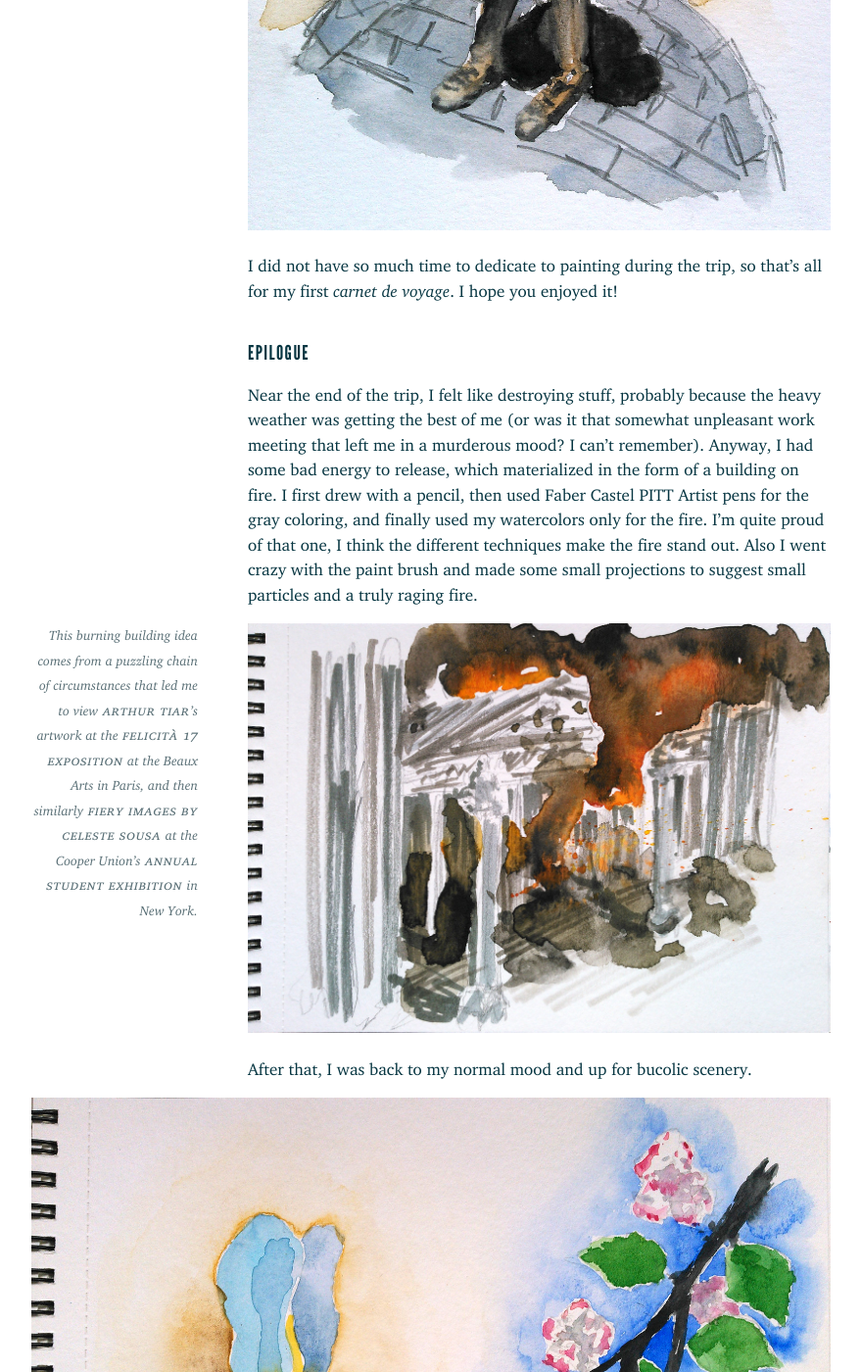
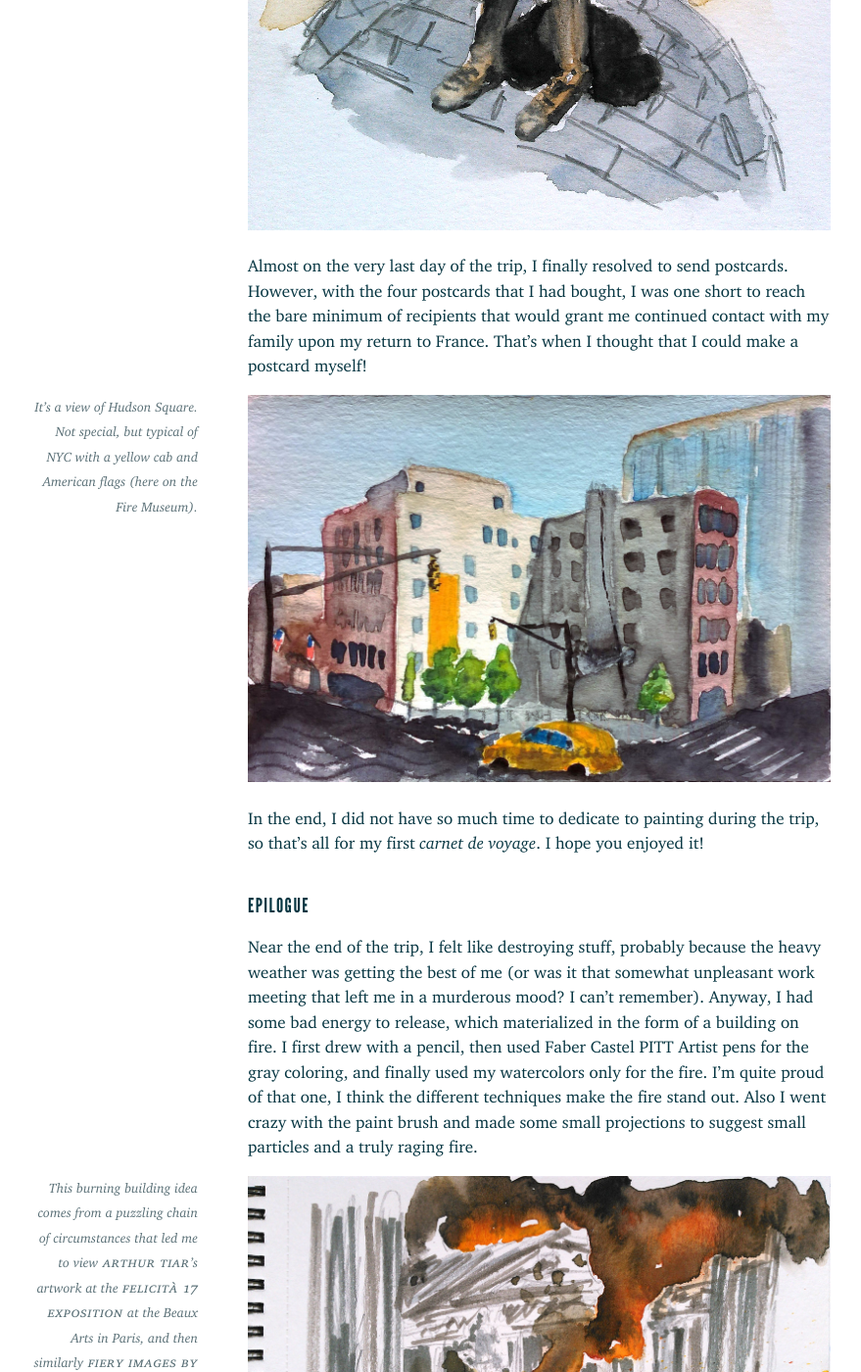
Before and after one commit to belluzj/belluzj.github.io, a Jekyll site: the page built from _posts/blog/2017-07-04-carnet-de-voyage.markdown, in a window 1280 px wide and 1400 px high, scrolled down 5324 px. Shown: the whole window at 98% size, without its empty margins (200-1079 px from the left). Built offline with Jekyll 4.4.1, drawn with Linux system fonts in a browser that asks for light colours.

Commit message:
Add the watercolor postcard

```diff
--- a/_posts/blog/2017-07-04-carnet-de-voyage.markdown
+++ b/_posts/blog/2017-07-04-carnet-de-voyage.markdown
@@ -87,8 +87,20 @@ I need to work on drawing and painting the human body.
 
 ![La petite fille](/public/carnet/petite_fille.jpg)
 
-I did not have so much time to dedicate to painting during the trip, so that's
-all for my first *carnet de voyage*. I hope you enjoyed it!
+Almost on the very last day of the trip, I finally resolved to send postcards.
+However, with the four postcards that I had bought, I was one short to reach
+the bare minimum of recipients that would grant me continued contact with my
+family upon my return to France. That's when I thought that I could make a
+postcard myself!
+
+It's a view of Hudson Square. Not special, but typical of NYC with a yellow cab
+and American flags (here on the Fire Museum).
+{:.margin.note}
+
+![Hudson Square](/public/carnet/postcard.jpg)
+
+In the end, I did not have so much time to dedicate to painting during the trip,
+so that's all for my first *carnet de voyage*. I hope you enjoyed it!
 
 ### Epilogue
 
```
Also changed, not shown: public/carnet/postcard.jpg (added), 2 other files.
